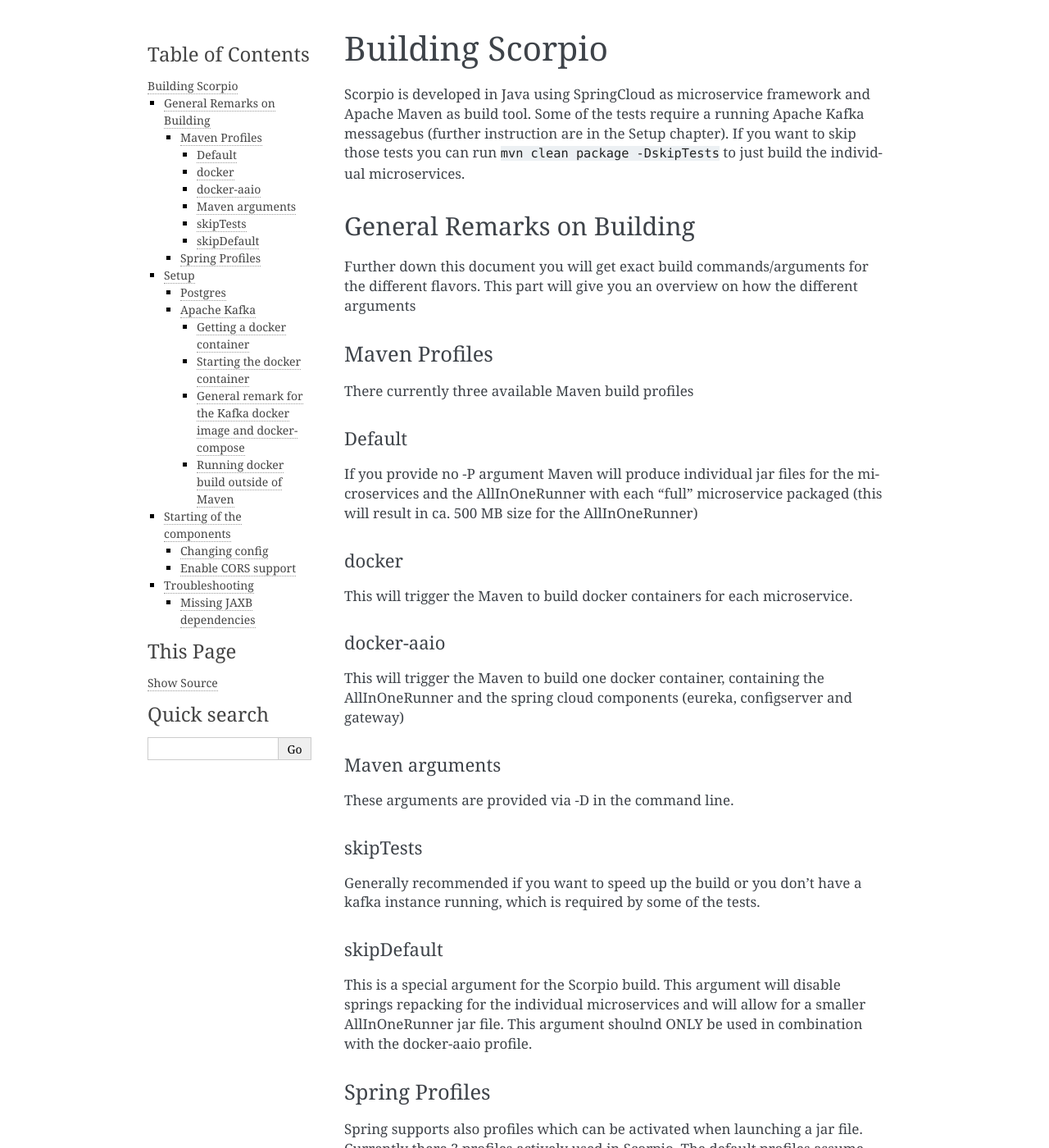
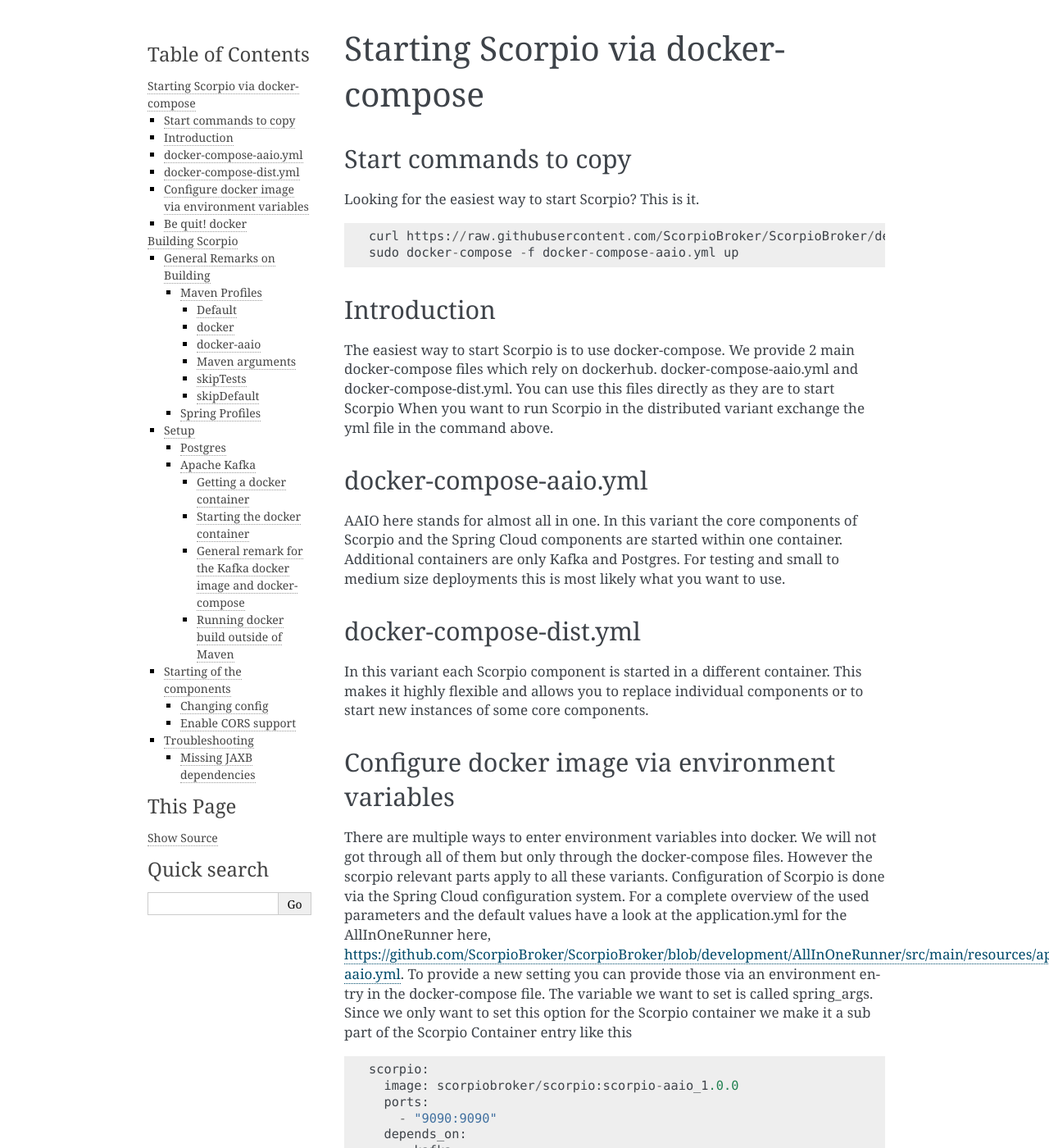
Before and after one commit to ScorpioBroker/ScorpioBroker, a Sphinx documentation site: the page built from docs/en/source/buildScorpio.rst, in a window 1280 px wide and 1400 px high. Shown: the whole window at 82% size. Built offline with Sphinx 7.4.7, drawn with Linux system fonts in a browser that asks for light colours; pages that are not in the unit, such as notebooks, are missing from menus; some of the changed text lies outside the part shown.

Commit message:
Update buildScorpio.rst
Added docker instructions

```diff
--- a/docs/en/source/buildScorpio.rst
+++ b/docs/en/source/buildScorpio.rst
@@ -1,3 +1,86 @@
+***********************************
+Starting Scorpio via docker-compose
+***********************************
+
+Start commands to copy
+######################
+
+Looking for the easiest way to start Scorpio? This is it.
+::
+
+	curl https://raw.githubusercontent.com/ScorpioBroker/ScorpioBroker/development/docker-compose-aaio.yml
+	sudo docker-compose -f docker-compose-aaio.yml up
+
+
+Introduction
+############
+The easiest way to start Scorpio is to use docker-compose. We provide 2 main docker-compose files which rely on dockerhub.
+docker-compose-aaio.yml and docker-compose-dist.yml. You can use this files directly as they are to start Scorpio
+When you want to run Scorpio in the distributed variant exchange the yml file in the command above.
+
+docker-compose-aaio.yml
+#######################
+
+AAIO here stands for almost all in one. In this variant the core components of Scorpio and the Spring Cloud components are started within one container. Additional containers are only Kafka and Postgres. For testing and small to medium size deployments this is most likely what you want to use.
+
+docker-compose-dist.yml
+#######################
+
+In this variant each Scorpio component is started in a different container. This makes it highly flexible and allows you to replace individual components or to start new instances of some core components.
+
+Configure docker image via environment variables
+################################################
+
+There are multiple ways to enter environment variables into docker. We will not got through all of them but only through the docker-compose files. However the scorpio relevant parts apply to all these variants.
+Configuration of Scorpio is done via the Spring Cloud configuration system. For a complete overview of the used parameters and the default values have a look at the application.yml for the AllInOneRunner here, https://github.com/ScorpioBroker/ScorpioBroker/blob/development/AllInOneRunner/src/main/resources/application-aaio.yml.
+To provide a new setting you can provide those via an environment entry in the docker-compose file. The variable we want to set is called spring_args.
+Since we only want to set this option for the Scorpio container we make it a sub part of the Scorpio Container entry like this
+::
+
+	scorpio:
+	  image: scorpiobroker/scorpio:scorpio-aaio_1.0.0
+	  ports:
+	    - "9090:9090"
+	  depends_on:
+	    - kafka
+	    - postgres
+	  environment:
+	    spring_args: --maxLimit=1000
+
+With this we would set the maximum limit for a query reply to 1000 instead of the default 500.
+
+Be quit! docker
+###############
+
+Some docker containers can be quite noisy and you don't want all of that output. The easy solution is to add this
+::
+
+	logging:
+      driver: none
+
+in the docker-compose file to respective container config. E.g. to make Kafka quite.
+::
+
+	kafka:
+	  image: wurstmeister/kafka
+	  hostname: kafka
+	  ports:
+	    - "9092"
+	  environment:
+	    KAFKA_ADVERTISED_HOST_NAME: kafka
+	    KAFKA_ZOOKEEPER_CONNECT: zookeeper:2181
+	    KAFKA_ADVERTISED_PORT: 9092
+	    KAFKA_LOG_RETENTION_MS: 10000
+	    KAFKA_LOG_RETENTION_CHECK_INTERVAL_MS: 5000
+	  volumes:
+	    - /var/run/docker.sock:/var/run/docker.sock
+	  depends_on:
+	    - zookeeper
+	  logging:
+	    driver: none
+
+
+
 ****************
 Building Scorpio
 ****************
```
Also changed, not shown: other parts of docs/en/source/buildScorpio.rst (+1 -1 lines).
